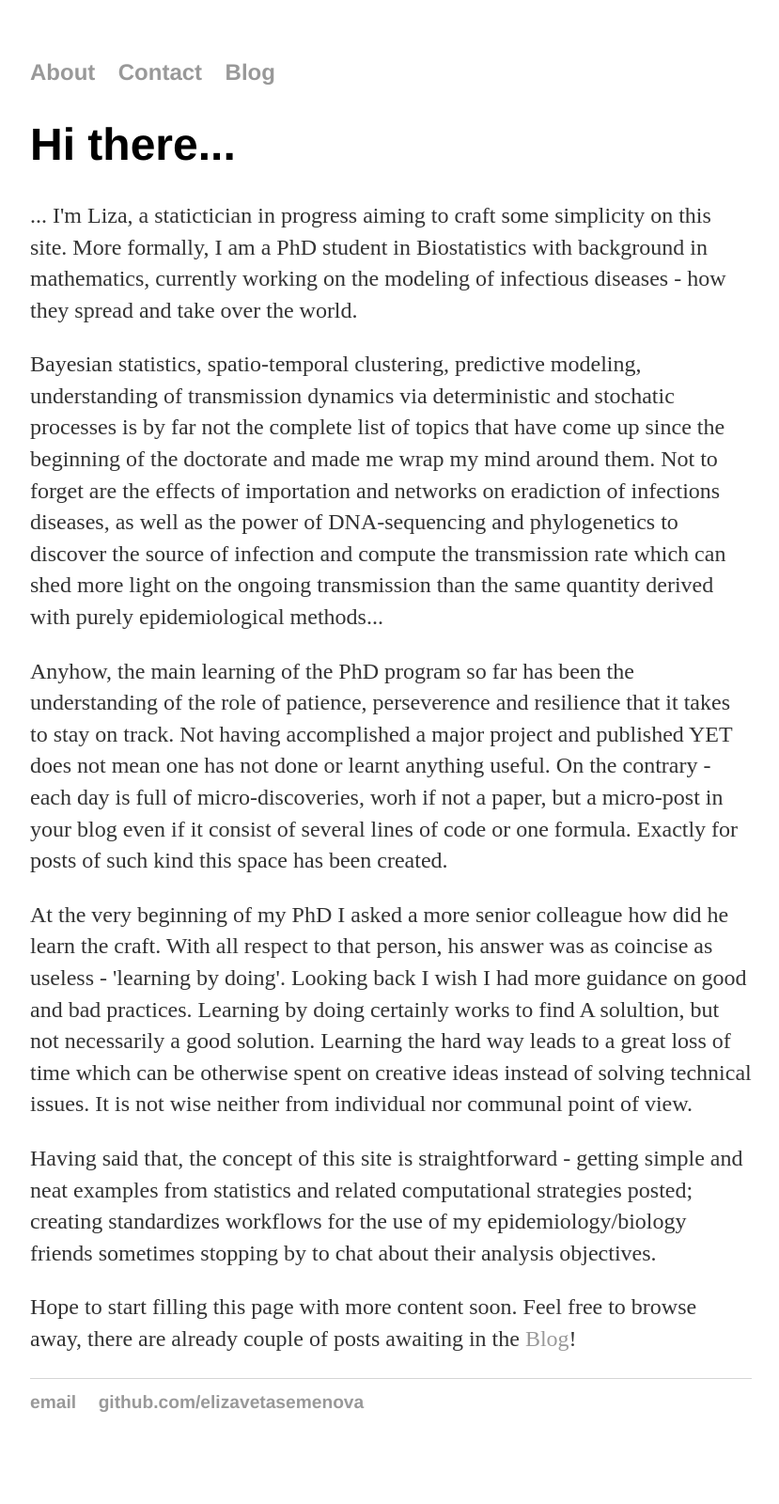
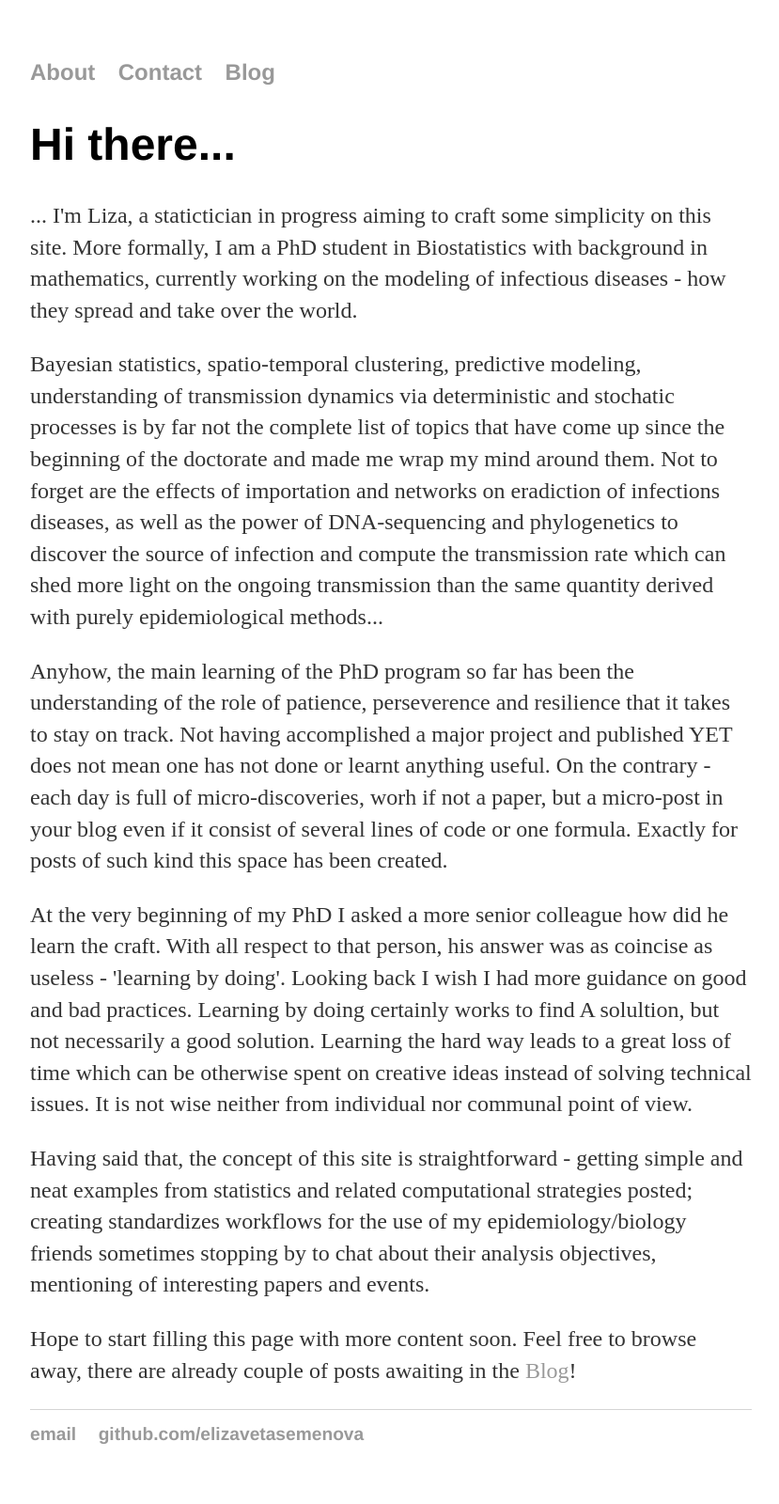
Before and after one commit to elizavetasemenova/elizavetasemenova.github.io, a Jekyll site: the page built from index.html, in a window 1280 px wide. Shown: the whole page at 94% size, without its empty margins (224-1053 px from the left). Built offline with Jekyll 4.4.1, drawn with Linux system fonts in a browser that asks for light colours; before the commit the page ends 1566 px from its top, so only the background shows below that.

Commit message:
Update index.html

```diff
--- a/index.html
+++ b/index.html
@@ -35,7 +35,7 @@ title: Liza Semenova, statistician in progress
 
         <p>Having said that, the concept of this site is straightforward - getting simple and neat examples from statistics
 		and related computational strategies posted; creating standardizes workflows for the use of my epidemiology/biology
-		friends sometimes stopping by to chat about their analysis objectives.</p>
+		friends sometimes stopping by to chat about their analysis objectives, mentioning of interesting papers and events.</p>
 
 	 <p>Hope to start filling this page with more content soon. Feel free to browse away, there are already couple of posts awaiting
 		 in the <a href="/blog">Blog</a>! </p>
```
